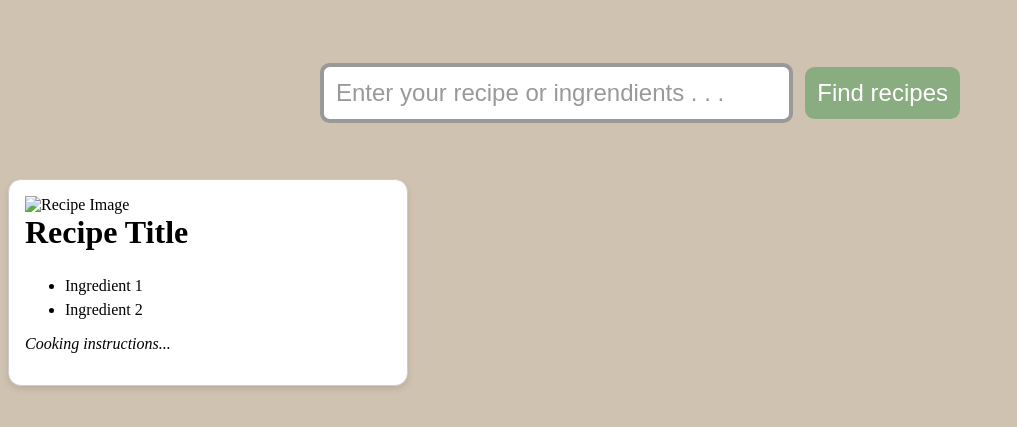
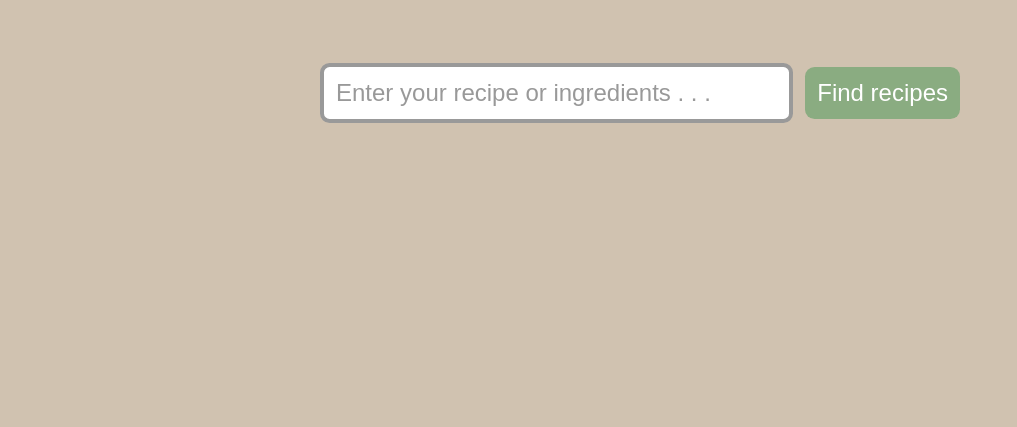
Before and after one commit to VasVarouhas/RecipeFinder, a website: page index.html in a window 1280 px wide. Shown: the part 129-556 px from the top of the page, without its empty margins (0-1017 px from the left). Drawn offline with Linux system fonts and the light colour scheme.

Commit message:
from Ed to Spoon

```diff
--- a/dynamic/script.js
+++ b/dynamic/script.js
@@ -5,7 +5,7 @@ document.getElementById('search-form').addEventListener('submit', async (e) => {
 
   try {
     // Make an AJAX request to the server's search endpoint
-    const response = await fetch(`https://season-kind-canvas.glitch.me/api/search?query=${encodeURIComponent(searchQuery)}`);
+    const response = await fetch(`https://your-domain.com/api/search?query=${encodeURIComponent(searchQuery)}`);
 
     if (!response.ok) {
       throw new Error('Request failed');
--- a/index.html
+++ b/index.html
@@ -26,29 +26,13 @@
     </div>
 
   <div id="search">
-    <form id="search-form" action="https://season-kind-canvas.glitch.me/api/search" method="GET">
-
-        <input type="text" id="search-input" placeholder="Enter your recipe or ingrendients . . .">
+    <form id="search-form">
+        <input type="text" id="search-input" placeholder="Enter your recipe or ingredients . . .">
         <button id="search-button" type="submit">Find recipes</button>
-      </form>
+    </form>
   </div>
 
-  <div id="recipeCards">
-
-  <div class="recipeCard" id="recipeCard">
-        <img src="path/to/image.jpg" alt="Recipe Image">
-        <h2 class="recipe-title">Recipe Title</h2>
-        <ul class="recipe-ingredients">
-          <li>Ingredient 1</li>
-          <li>Ingredient 2</li>
-          <!-- Add more ingredients as needed -->
-        </ul>
-        <p class="recipe-instructions">Cooking instructions...</p>
-
-
-</div>
-
-</div>
+  <div id="recipeCards"></div>
 
     <script src="dynamic/script.js"></script>
 </body>
```
